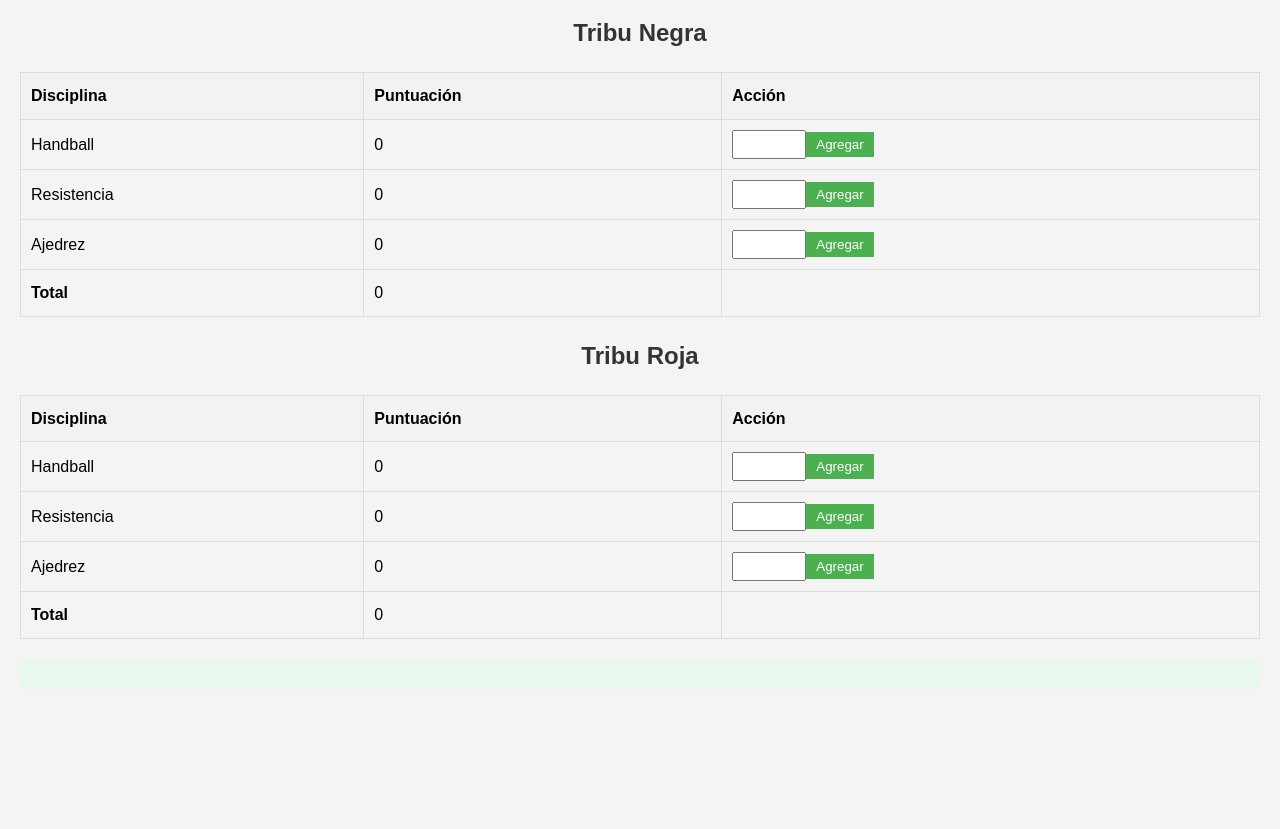
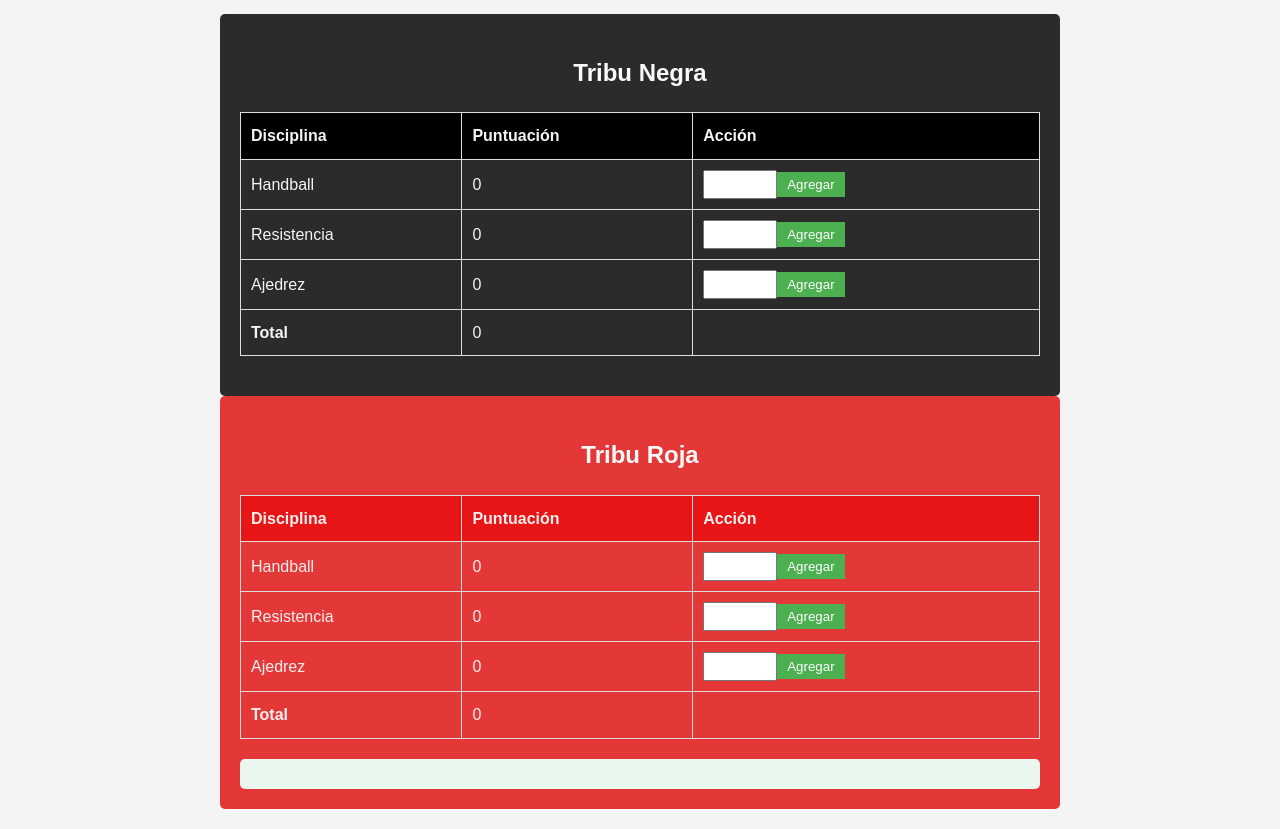
Before and after one commit to joshuareynoso/tabladepuntos, a plain HTML site: page index.html in a window 1280 px wide. Shown: the part 100-929 px from the top of the page. Before the commit the page ends 809 px from the top, so only its background shows below. Drawn offline with Linux system fonts and the light colour scheme; files whose address does not match are found by name.

Commit message:
colore y esrtructura

```diff
--- a/css/style.css
+++ b/css/style.css
@@ -7,17 +7,30 @@ body {
     background-color: #f4f4f4;
 }
 
-.Tablad_e_Puntos {
+.Tabla_de_negros{
     max-width: 800px;
     margin: auto;
-    background: white;
+    background: rgb(44, 43, 43);
     padding: 20px;
     border-radius: 5px;
-    box-shadow: 0 0 10px rgba(0,0,0,0.1);
+    color: #f4f4f4;
+
+}
+.Tabla_de_rojos{
+    max-width: 800px;
+    margin: auto;
+    background: rgb(228, 56, 56);
+    padding: 20px;
+    border-radius: 5px;
+    color: rgb(247, 238, 238);
+
 }
 
+.th1{
+    background-color: #e71515;
+}
 h1, h2 {
-    color: #333;
+    color: #faf9f9;
     text-align: center;
 }
 
@@ -35,7 +48,7 @@ th, td {
 }
 
 th {
-    background-color: #f2f2f2;
+    background-color: #000000;
 }
 
 
--- a/index.html
+++ b/index.html
@@ -7,10 +7,12 @@
     <link rel="stylesheet" href="css/style.css">
 </head>
 <body>
-    <div class="Tabla_de_Puntos">
+    <header>
         <h1>Tabla de Puntos</h1>
+    </header>
 
-
+    <main>
+        <div class="Tabla_de_negros">
             <h2>Tribu Negra</h2>
                 <table id="tribuNegra">
                     <tr>
@@ -39,14 +41,14 @@
                         <td></td>
                     </tr>
                 </table>
-
-
+        </div>
+        <div class="Tabla_de_rojos">
                 <h2>Tribu Roja</h2>
                 <table id="tribuRoja">
                     <tr>
-                    <th>Disciplina</th>
-                    <th>Puntuación</th>
-                    <th>Acción</th>
+                        <th class="th1">Disciplina</th>
+                        <th class="th1">Puntuación</th>
+                        <th class="th1">Acción</th>
                     </tr>
                     <tr>
                         <td>Handball</td>
@@ -70,10 +72,11 @@
                     </tr>
                 </table>
 
-
             <div class="results" id="resultados"></div>
         </div>
-
+    </main>
+    <footer>
         <script src="primerarchivo.js"></script>
+    </footer>
 </body>
 </html>
```
Lines whose indentation alone changed are shown as unchanged.
